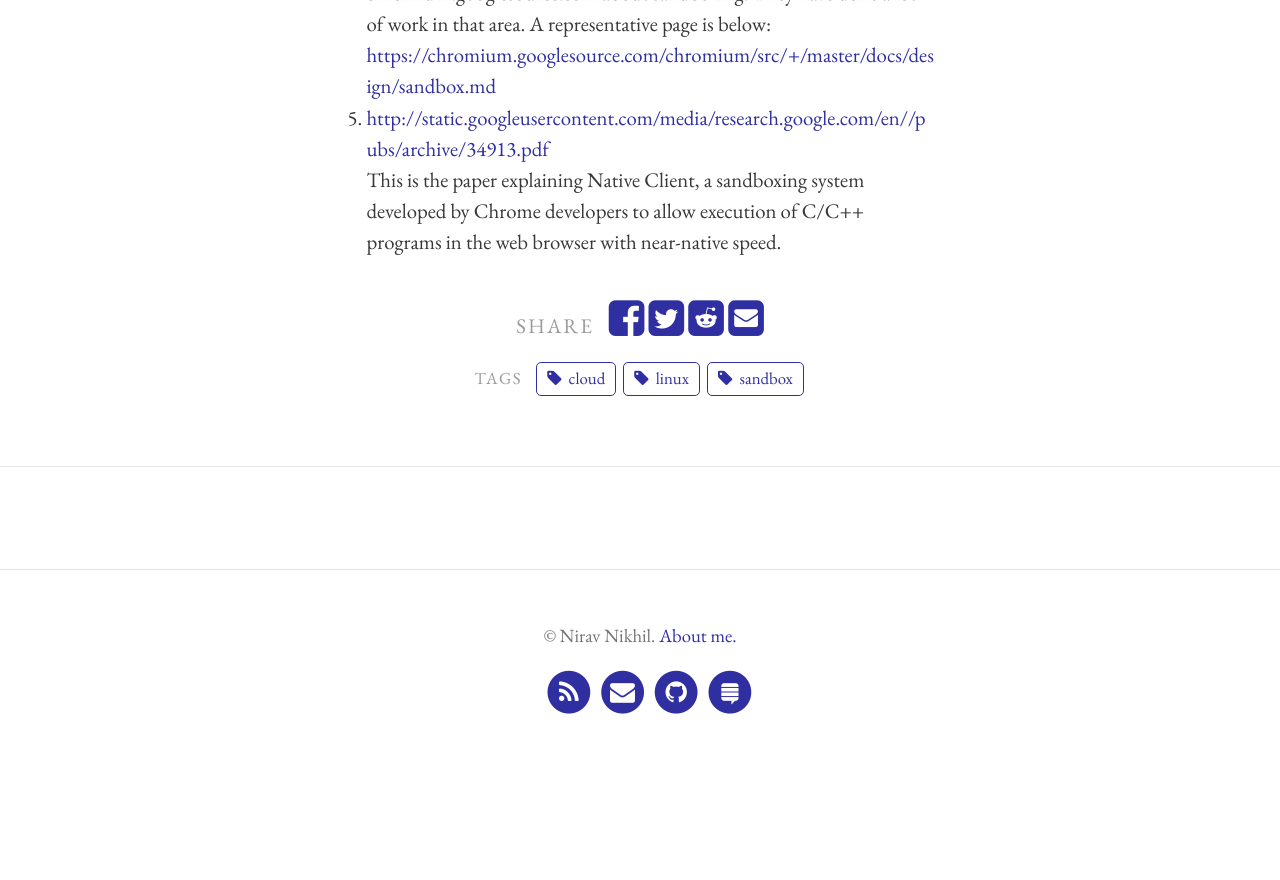
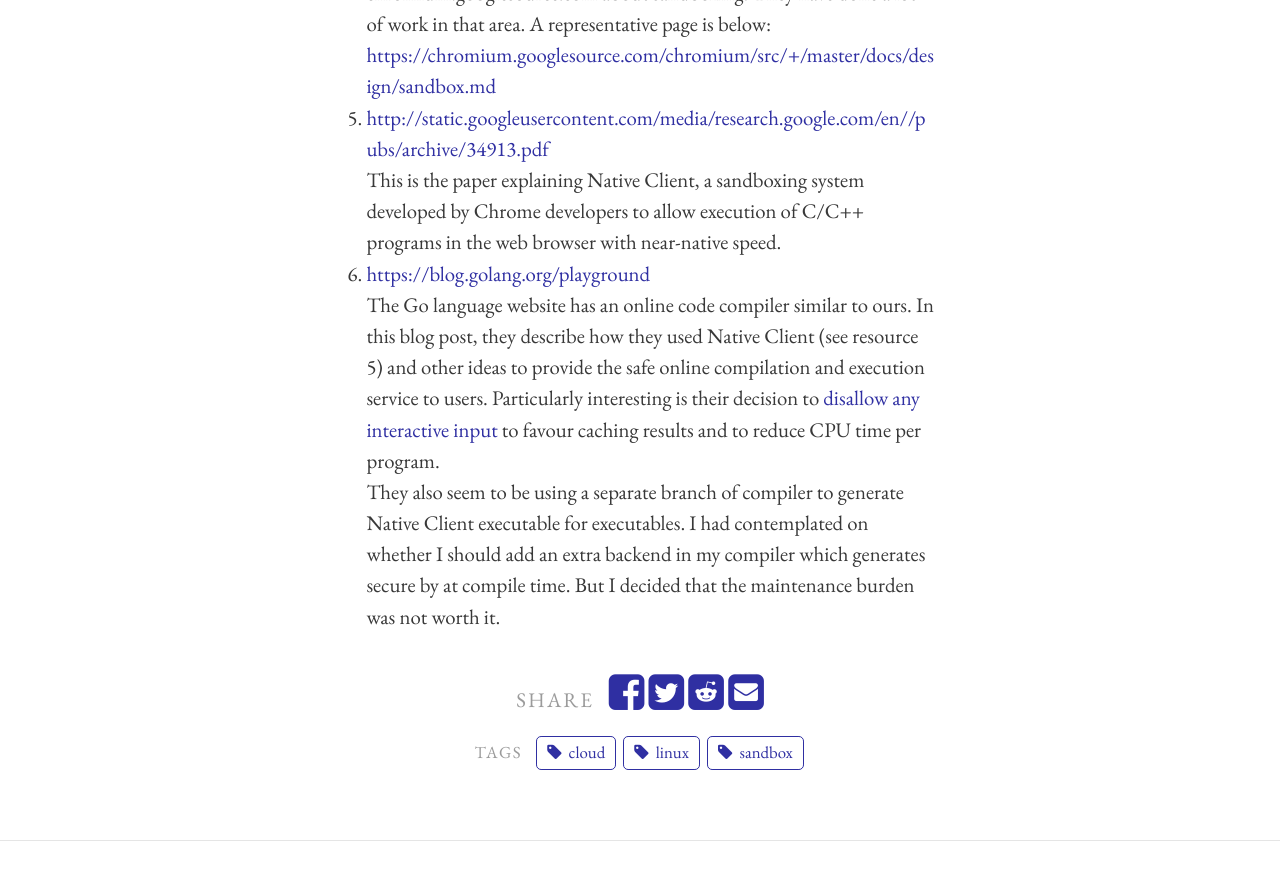
Before and after one commit to niravcodes/niravcodes.github.io, a Jekyll site: the page built from _posts/2019-10-08-sandboxing-small-executables-on-linux-many-tries.md, in a window 1280 px wide and 900 px high, scrolled down 6400 px. Shown: the top 880 px of the window. Built offline with Jekyll 4.4.1, drawn with Linux system fonts in a browser that asks for light colours; comment, search, counter and statistics services are not loaded; before the commit the page ends 7188 px from its top, so only the background shows below that.

Commit message:
Update from Forestry.io nirav Nikhil updated _posts/2019-10-08-sandboxing-small-executables-on-linux-many-tries.md

```diff
--- a/_posts/2019-10-08-sandboxing-small-executables-on-linux-many-tries.md
+++ b/_posts/2019-10-08-sandboxing-small-executables-on-linux-many-tries.md
@@ -9,8 +9,8 @@ excerpt_separator: "<!--more-->"
 layout: post
 feature-img: https://nirav.com.np/assets/img/blurred-blurry-fence-967933.jpg
 thumbnail: ''
+
 ---
-
 I wrote a toy compiler few months back. I wanted people to see it, so I put the code up on Github. But as it turns out, not everyone is willing or capable of going through the convoluted process of cloning the repository, compiling the program, installing a Nepali language keyboard and learning an obscure half-baked programming language just because some idiot put it on Github.
 
 So, I started to write a web app to make the program easily accessible.<!--more--> The web app lets user write code in their browser, then compiles and executes the program on the server, and allows the user to send input from the browser to the server as it executes.
@@ -87,3 +87,6 @@ PS [Mosh](https://mosh.org/ "Mosh website") is really cool substitute to SSH, sp
    Use these two links if you're going baremetal. Also try finding pages in chromium.googlesource.com about sandboxing. They have done a lot of work in that area. A representative page is below: [https://chromium.googlesource.com/chromium/src/+/master/docs/design/sandbox.md](https://chromium.googlesource.com/chromium/src/+/master/docs/design/sandbox.md "https://chromium.googlesource.com/chromium/src/+/master/docs/design/sandbox.md")
 5. [http://static.googleusercontent.com/media/research.google.com/en//pubs/archive/34913.pdf](http://static.googleusercontent.com/media/research.google.com/en//pubs/archive/34913.pdf "http://static.googleusercontent.com/media/research.google.com/en//pubs/archive/34913.pdf")
    This is the paper explaining Native Client, a sandboxing system developed by Chrome developers to allow execution of C/C++ programs in the web browser with near-native speed.
+6. [https://blog.golang.org/playground](https://blog.golang.org/playground "https://blog.golang.org/playground")
+   The Go language website has an online code compiler similar to ours. In this blog post, they describe how they used Native Client (see resource 5) and other ideas to provide the safe online compilation and execution service to users. Particularly interesting is their decision to [disallow any interactive input ](https://github.com/golang/go/issues/16667 "golang issue raised on whether to allow interactive input or not")to favour caching results and to reduce CPU time per program.
+   They also seem to be using a separate branch of compiler to generate Native Client executable for executables. I had contemplated on whether I should add an extra backend in my compiler which generates secure by at compile time. But I decided that the maintenance burden was not worth it.
```
Also changed, not shown: other parts of _posts/2019-10-08-sandboxing-small-executables-on-linux-many-tries.md (+1 -1 lines).
